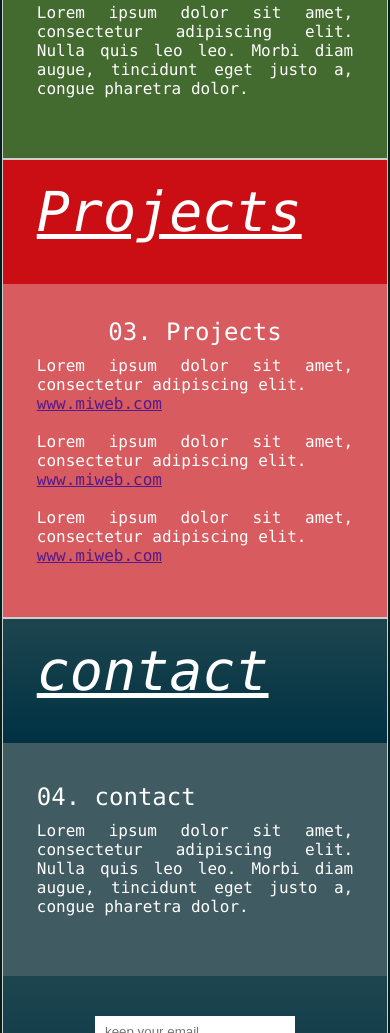
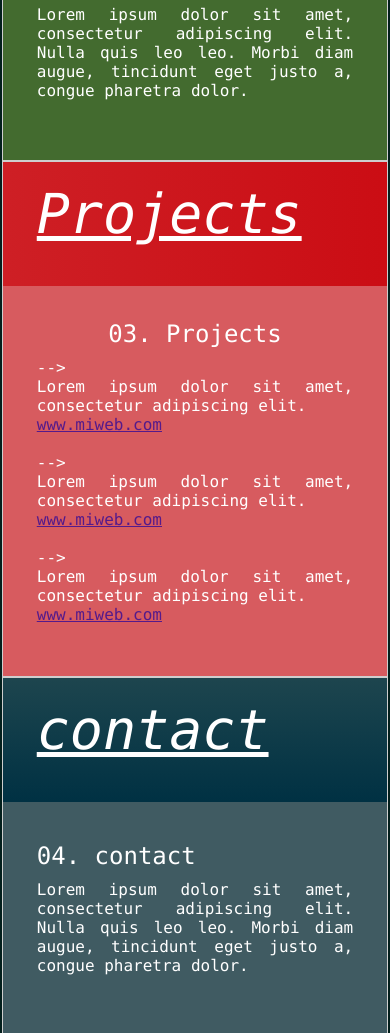
Before and after one commit to Mariscurrena/web-responsive, a plain HTML site: page index.html in a window 390 px wide. Shown: the part 967-2000 px from the top of the page. Drawn offline with Linux system fonts and the light colour scheme; a script that the page names is missing.

Commit message:
Adding the final details
Just added changes in project section and modified the nab_bar margin

```diff
--- a/style.css
+++ b/style.css
@@ -184,12 +184,23 @@ body {
     flex-flow: column nowrap;
     align-items: center;
     color:rgb(255, 255, 255);
-    flex:1 54.8%;
+    flex:1 40%;
 }
 .projects .title {
-    background: rgb(203, 13, 20);
+    background: linear-gradient(90deg, rgb(206, 31, 37) 1%, rgb(203, 13, 20) 99%);
     color:#fff;
     flex:1 auto;
+}
+ul{list-style:none;}
+
+li::before{
+	content:"--> ";
+}
+#linkedin{
+    display:flex;
+    justify-content: center;
+    font-size: 20px;
+    color: rgb(174, 209, 255);
 }
 
 /* ------------ 5. Contact -------------- */
@@ -310,7 +321,7 @@ body {
     .contact .form{
         background: linear-gradient(180deg, rgb(29, 69, 78) 1%, rgb(0, 49, 67) 99%);
     }
-    .about, .skills, .projects, .contact{
+    .nav_bar, .about, .skills, .projects, .contact{
         border: 1px solid rgb(206, 206, 206);
     }
 }
```
